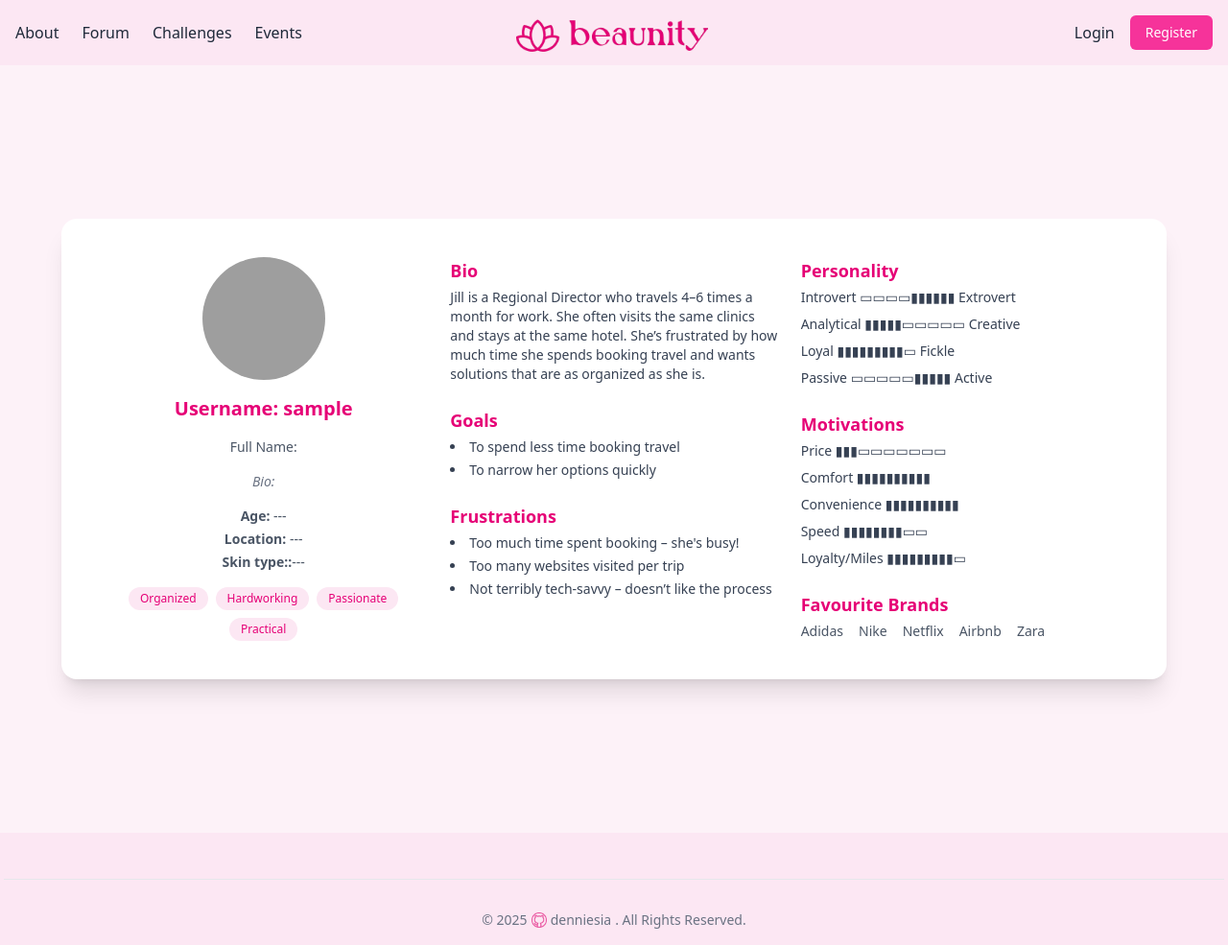
After one commit to denniesia/beaunity, a Django app: template templates/accounts/profile-details-page.html in a window 1280 px wide. The commit adds this page. Shown: the whole page at 96% size. Run offline with Django 5.2, Linux system fonts and the light colour scheme; the template is opened without the code that fills it: most values are stand-ins (such as "Sample title", 1, 10 or a date in 2020); some libraries are stand-ins or nearby versions; grey boxes are pictures that could not be loaded.

Commit message:
feat: profile page not ready

```diff
--- a/beaunity/accounts/urls.py
+++ b/beaunity/accounts/urls.py
@@ -1,4 +1,4 @@
-from django.urls import path
+from django.urls import path, include
 from . import views
 from django.contrib.auth.views import LogoutView
 
@@ -6,6 +6,9 @@ urlpatterns = [
     path('register/', views.AppUserRegisterView.as_view(), name='register'),
     path('login/', views.AppUserLoginView.as_view(), name='login'),
     path('logout/', LogoutView.as_view(), name='logout'),
+    path('profile/<int:pk>', include([
+        path('', views.ProfileDetailView.as_view(), name='profile-details'),
+    ])),
 
 
 ]
--- a/templates/accounts/login-page.html
+++ b/templates/accounts/login-page.html
@@ -8,7 +8,7 @@
   <div class="bg-white shadow-xl rounded-2xl w-full max-w-md p-8">
     <div class="text-center mb-6">
       <h2 class="text-2xl font-bold text-pink-600">Welcome Back</h2>
-      <p class="text-gray-600 text-sm mt-1">Log in to continue your glow journey ✨</p>
+      <p class="text-gray-600 text-sm mt-1">Log in to continue your glow up journey ✨</p>
     </div>
 
     <form method="post" class="space-y-5">
--- /dev/null
+++ b/templates/accounts/profile-details-page.html
@@ -0,0 +1,94 @@
+{% extends 'common/base.html' %}
+
+{% block content %}
+<section class="flex justify-center items-center min-h-screen bg-pink-50 py-10">
+  <div class="bg-white rounded-2xl shadow-xl w-full max-w-6xl p-10 grid md:grid-cols-3 gap-6">
+
+    <!-- Left Column -->
+    <div class="col-span-1 text-center space-y-4">
+      <img src="https://i.pinimg.com/474x/9d/86/8e/9d868edb99fa442461138e2f9a1e0be1.jpg"  class="w-32 h-32 rounded-full mx-auto">
+      <h2 class="text-xl font-bold text-pink-600">Username: {{ profile.username }} </h2>
+      <p class="text-sm text-gray-600">Full Name: </p>
+      <p class="text-sm italic text-gray-500">Bio: </p>
+
+      <div class="mt-4 space-y-1">
+        <p class="text-sm text-gray-600"><strong>Age:</strong> --- </p>
+        <p class="text-sm text-gray-600"><strong>Location:</strong> ---</p>
+        <p class="text-sm text-gray-600"><strong>Skin type::</strong>--- </p>
+      </div>
+
+      <div class="flex flex-wrap gap-2 justify-center mt-4">
+        <span class="bg-pink-100 text-pink-600 px-3 py-1 rounded-full text-xs">Organized</span>
+        <span class="bg-pink-100 text-pink-600 px-3 py-1 rounded-full text-xs">Hardworking</span>
+        <span class="bg-pink-100 text-pink-600 px-3 py-1 rounded-full text-xs">Passionate</span>
+        <span class="bg-pink-100 text-pink-600 px-3 py-1 rounded-full text-xs">Practical</span>
+      </div>
+    </div>
+
+    <!-- Middle Column -->
+    <div class="col-span-1 space-y-6">
+      <div>
+        <h3 class="text-lg font-semibold text-pink-600 mb-1">Bio</h3>
+        <p class="text-sm text-gray-700">
+          Jill is a Regional Director who travels 4–6 times a month for work. She often visits the same clinics and stays at the same hotel. She’s frustrated by how much time she spends booking travel and wants solutions that are as organized as she is.
+        </p>
+      </div>
+
+      <div>
+        <h3 class="text-lg font-semibold text-pink-600 mb-1">Goals</h3>
+        <ul class="list-disc list-inside text-sm text-gray-700 space-y-1">
+          <li>To spend less time booking travel</li>
+          <li>To narrow her options quickly</li>
+        </ul>
+      </div>
+
+      <div>
+        <h3 class="text-lg font-semibold text-pink-600 mb-1">Frustrations</h3>
+        <ul class="list-disc list-inside text-sm text-gray-700 space-y-1">
+          <li>Too much time spent booking – she's busy!</li>
+          <li>Too many websites visited per trip</li>
+          <li>Not terribly tech-savvy – doesn’t like the process</li>
+        </ul>
+      </div>
+    </div>
+
+    <!-- Right Column -->
+    <div class="col-span-1 space-y-6">
+      <div>
+        <h3 class="text-lg font-semibold text-pink-600 mb-1">Personality</h3>
+        <div class="space-y-2 text-sm text-gray-700">
+          <p>Introvert ▭▭▭▭▮▮▮▮▮▮ Extrovert</p>
+          <p>Analytical ▮▮▮▮▮▭▭▭▭▭ Creative</p>
+          <p>Loyal ▮▮▮▮▮▮▮▮▮▭ Fickle</p>
+          <p>Passive ▭▭▭▭▭▮▮▮▮▮ Active</p>
+        </div>
+      </div>
+
+      <div>
+        <h3 class="text-lg font-semibold text-pink-600 mb-1">Motivations</h3>
+        <div class="space-y-2 text-sm text-gray-700">
+          <p>Price ▮▮▮▭▭▭▭▭▭▭</p>
+          <p>Comfort ▮▮▮▮▮▮▮▮▮▮</p>
+          <p>Convenience ▮▮▮▮▮▮▮▮▮▮</p>
+          <p>Speed ▮▮▮▮▮▮▮▮▭▭</p>
+          <p>Loyalty/Miles ▮▮▮▮▮▮▮▮▮▭</p>
+        </div>
+      </div>
+
+      <div>
+        <h3 class="text-lg font-semibold text-pink-600 mb-1">Favourite Brands</h3>
+        <div class="flex flex-wrap gap-4 text-gray-600 text-sm">
+          <span>Adidas</span>
+          <span>Nike</span>
+          <span>Netflix</span>
+          <span>Airbnb</span>
+          <span>Zara</span>
+        </div>
+      </div>
+    </div>
+
+  </div>
+</section>
+
+
+{% endblock %}
--- a/templates/common/nav.html
+++ b/templates/common/nav.html
@@ -22,7 +22,7 @@
     <!-- Right: Login/Register -->
     <div class="hidden md:flex space-x-4 items-center">
         {% if user.is_authenticated %}
-            <a href="" class="text-gray-800 hover:text-pink-600 font-medium">Profile</a>
+            <a href="{% url 'profile-details' request.user.pk %}" class="text-gray-800 hover:text-pink-600 font-medium">Profile</a>
             <form action="{% url 'logout' %}" method="post" class="text-gray-800 hover:text-pink-600 font-medium">
               {% csrf_token %}
               <button type="submit">Logout</button>
@@ -57,7 +57,7 @@
               {% csrf_token %}
               <button type="submit">Logout</button>
           </form>
-          <li><a href="" class="block text-gray-800 hover:text-pink-600">Profile</a></li>
+          <li><a href="{% url 'profile-details' request.user.pk %}" class="block text-gray-800 hover:text-pink-600">Profile</a></li>
       {% else %}
           <li><a href="{% url 'login' %}" class="block text-gray-800 hover:text-pink-600">Login</a></li>
           <li><a href="{% url 'register' %}" class="block text-pink-500 font-semibold">Register</a></li>
--- a/theme/static/css/dist/styles.css
+++ b/theme/static/css/dist/styles.css
@@ -28,6 +28,9 @@
     --breakpoint-xl: 80rem;
     --container-md: 28rem;
     --container-2xl: 42rem;
+    --container-6xl: 72rem;
+    --text-xs: 0.75rem;
+    --text-xs--line-height: calc(1 / 0.75);
     --text-sm: 0.875rem;
     --text-sm--line-height: calc(1.25 / 0.875);
     --text-base: 1rem;
@@ -222,6 +225,9 @@
   .left-1\/2 {
     left: calc(1/2 * 100%);
   }
+  .col-span-1 {
+    grid-column: span 1 / span 1;
+  }
   .mx-auto {
     margin-inline: auto;
   }
@@ -236,6 +242,9 @@
   }
   .-mr-1 {
     margin-right: calc(var(--spacing) * -1);
+  }
+  .mb-1 {
+    margin-bottom: calc(var(--spacing) * 1);
   }
   .mb-3 {
     margin-bottom: calc(var(--spacing) * 3);
@@ -279,6 +288,9 @@
   .h-11 {
     height: calc(var(--spacing) * 11);
   }
+  .h-32 {
+    height: calc(var(--spacing) * 32);
+  }
   .h-auto {
     height: auto;
   }
@@ -294,11 +306,17 @@
   .w-10 {
     width: calc(var(--spacing) * 10);
   }
+  .w-32 {
+    width: calc(var(--spacing) * 32);
+  }
   .w-full {
     width: 100%;
   }
   .max-w-2xl {
     max-width: var(--container-2xl);
+  }
+  .max-w-6xl {
+    max-width: var(--container-6xl);
   }
   .max-w-md {
     max-width: var(--container-md);
@@ -315,6 +333,12 @@
   }
   .transform {
     transform: var(--tw-rotate-x,) var(--tw-rotate-y,) var(--tw-rotate-z,) var(--tw-skew-x,) var(--tw-skew-y,);
+  }
+  .list-inside {
+    list-style-position: inside;
+  }
+  .list-disc {
+    list-style-type: disc;
   }
   .grid-cols-2 {
     grid-template-columns: repeat(2, minmax(0, 1fr));
@@ -337,6 +361,9 @@
   .gap-1 {
     gap: calc(var(--spacing) * 1);
   }
+  .gap-2 {
+    gap: calc(var(--spacing) * 2);
+  }
   .gap-4 {
     gap: calc(var(--spacing) * 4);
   }
@@ -346,15 +373,30 @@
   .gap-8 {
     gap: calc(var(--spacing) * 8);
   }
+  :where(.space-y-1 > :not(:last-child)) {
+    --tw-space-y-reverse: 0;
+    margin-block-start: calc(calc(var(--spacing) * 1) * var(--tw-space-y-reverse));
+    margin-block-end: calc(calc(var(--spacing) * 1) * calc(1 - var(--tw-space-y-reverse)));
+  }
   :where(.space-y-2 > :not(:last-child)) {
     --tw-space-y-reverse: 0;
     margin-block-start: calc(calc(var(--spacing) * 2) * var(--tw-space-y-reverse));
     margin-block-end: calc(calc(var(--spacing) * 2) * calc(1 - var(--tw-space-y-reverse)));
   }
+  :where(.space-y-4 > :not(:last-child)) {
+    --tw-space-y-reverse: 0;
+    margin-block-start: calc(calc(var(--spacing) * 4) * var(--tw-space-y-reverse));
+    margin-block-end: calc(calc(var(--spacing) * 4) * calc(1 - var(--tw-space-y-reverse)));
+  }
   :where(.space-y-5 > :not(:last-child)) {
     --tw-space-y-reverse: 0;
     margin-block-start: calc(calc(var(--spacing) * 5) * var(--tw-space-y-reverse));
     margin-block-end: calc(calc(var(--spacing) * 5) * calc(1 - var(--tw-space-y-reverse)));
+  }
+  :where(.space-y-6 > :not(:last-child)) {
+    --tw-space-y-reverse: 0;
+    margin-block-start: calc(calc(var(--spacing) * 6) * var(--tw-space-y-reverse));
+    margin-block-end: calc(calc(var(--spacing) * 6) * calc(1 - var(--tw-space-y-reverse)));
   }
   :where(.space-x-2 > :not(:last-child)) {
     --tw-space-x-reverse: 0;
@@ -376,6 +418,9 @@
   }
   .rounded-2xl {
     border-radius: var(--radius-2xl);
+  }
+  .rounded-full {
+    border-radius: calc(infinity * 1px);
   }
   .rounded-lg {
     border-radius: var(--radius-lg);
@@ -423,11 +468,20 @@
   .p-8 {
     padding: calc(var(--spacing) * 8);
   }
+  .p-10 {
+    padding: calc(var(--spacing) * 10);
+  }
+  .px-3 {
+    padding-inline: calc(var(--spacing) * 3);
+  }
   .px-4 {
     padding-inline: calc(var(--spacing) * 4);
   }
   .px-5 {
     padding-inline: calc(var(--spacing) * 5);
+  }
+  .py-1 {
+    padding-block: calc(var(--spacing) * 1);
   }
   .py-2 {
     padding-block: calc(var(--spacing) * 2);
@@ -437,6 +491,9 @@
   }
   .py-8 {
     padding-block: calc(var(--spacing) * 8);
+  }
+  .py-10 {
+    padding-block: calc(var(--spacing) * 10);
   }
   .py-12 {
     padding-block: calc(var(--spacing) * 12);
@@ -466,9 +523,21 @@
     font-size: var(--text-base);
     line-height: var(--tw-leading, var(--text-base--line-height));
   }
+  .text-lg {
+    font-size: var(--text-lg);
+    line-height: var(--tw-leading, var(--text-lg--line-height));
+  }
   .text-sm {
     font-size: var(--text-sm);
     line-height: var(--tw-leading, var(--text-sm--line-height));
+  }
+  .text-xl {
+    font-size: var(--text-xl);
+    line-height: var(--tw-leading, var(--text-xl--line-height));
+  }
+  .text-xs {
+    font-size: var(--text-xs);
+    line-height: var(--tw-leading, var(--text-xs--line-height));
   }
   .leading-none {
     --tw-leading: 1;
@@ -524,6 +593,9 @@
   }
   .text-white {
     color: var(--color-white);
+  }
+  .italic {
+    font-style: italic;
   }
   .opacity-90 {
     opacity: 90%;
@@ -608,6 +680,11 @@
   @media (width >= 48rem) {
     .md\:hidden {
       display: none;
+    }
+  }
+  @media (width >= 48rem) {
+    .md\:grid-cols-3 {
+      grid-template-columns: repeat(3, minmax(0, 1fr));
     }
   }
   @media (width >= 48rem) {
```
Also changed, not shown: beaunity/accounts/views.py (+9 -1 lines).
